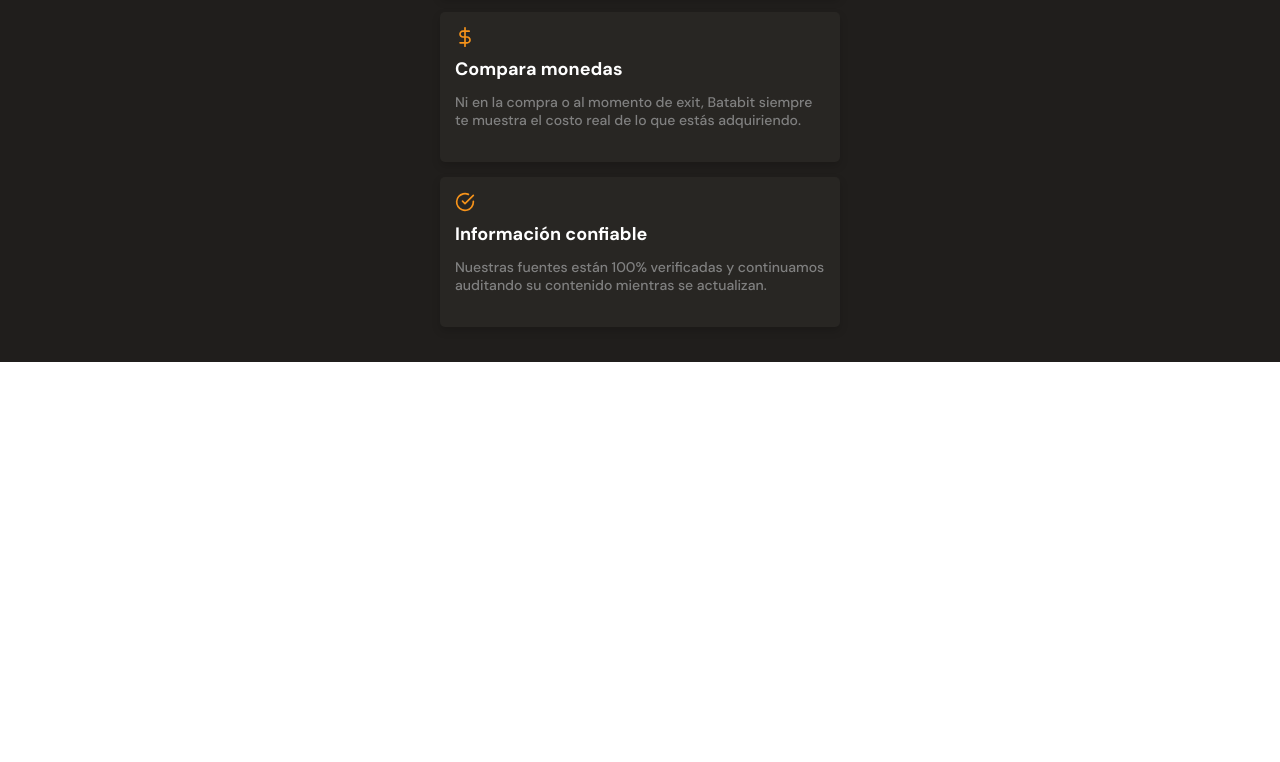
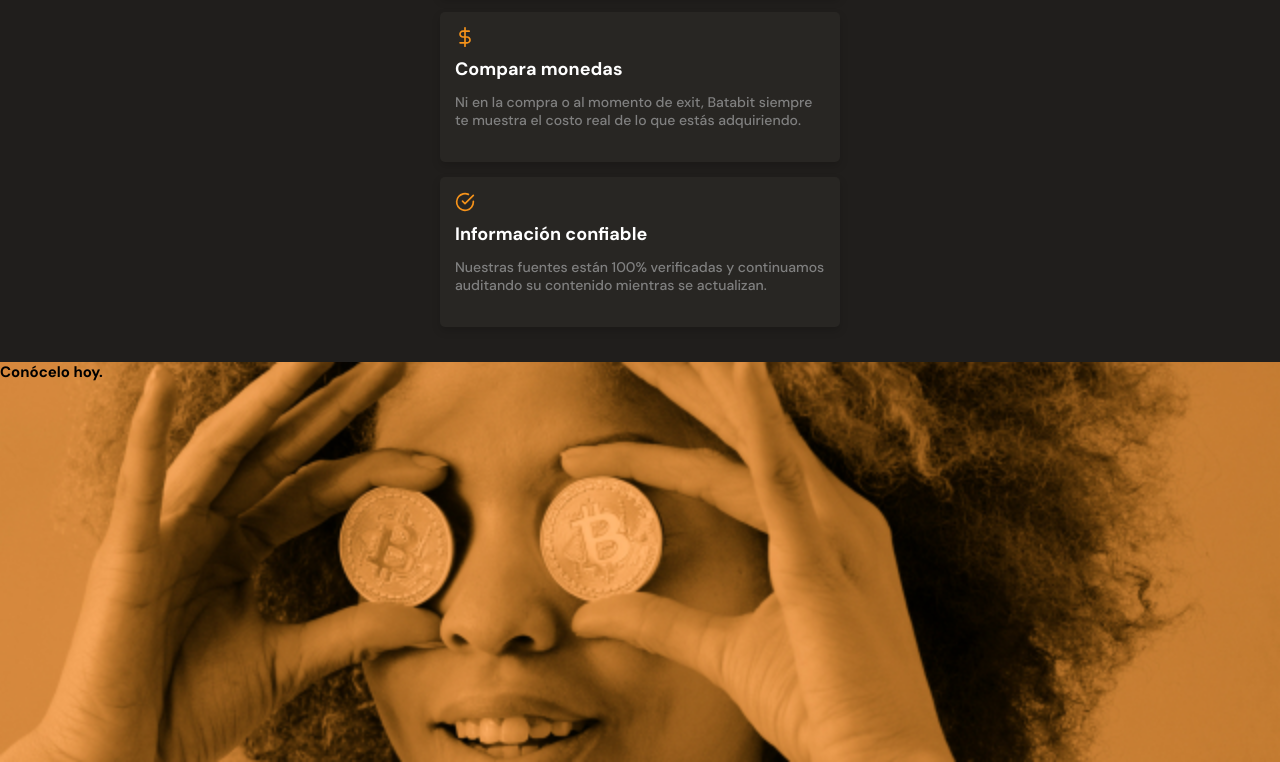
Before and after one commit to dianaclabel/mobile-first, a plain HTML site: page index.html in a window 1280 px wide. Shown: the part 1988-2750 px from the top of the page. Before the commit the page ends 2350 px from the top, so only its background shows below. Drawn offline with Linux system fonts and the light colour scheme.

Commit message:
eliminando imagen

```diff
--- a/index.html
+++ b/index.html
@@ -111,9 +111,10 @@
                 <p class="product--card-body">Nuestras fuentes están 100% verificadas y continuamos auditando su contenido mientras se actualizan.</p>
             </article>
         </section>
-
     </section>
-    <section></section>
+    <section class="bitcoin-img-container">
+        <h2>Conócelo hoy.</h2>
+    </section>
     <section></section>
     </main>
     <footer></footer>
--- a/style.css
+++ b/style.css
@@ -290,7 +290,7 @@ main {
   width: 90%;
   min-width:288px;
   max-width:400px;
-  height: 150px;
+   min-height: 150px;
   margin: 15px auto;
   padding: 15px;
   background-color:var(--black);
@@ -333,3 +333,12 @@ background-position:center;
   line-height:1.8rem;
   color:#808080 ;
 }
+.bitcoin-img-container{
+  width: 100%;
+  min-width: 320px;
+  height: 50vh;
+  background-image: url("./assets/imgs/bitcoin-baby.jpg");
+  background-repeat: no-repeat;
+  background-position: center;
+  background-size: cover;
+}
```
Also changed, not shown: assets/imgs/bitcoin-baby.jpg (added), assets/imgs/bitcoinbaby.jpg (deleted).
